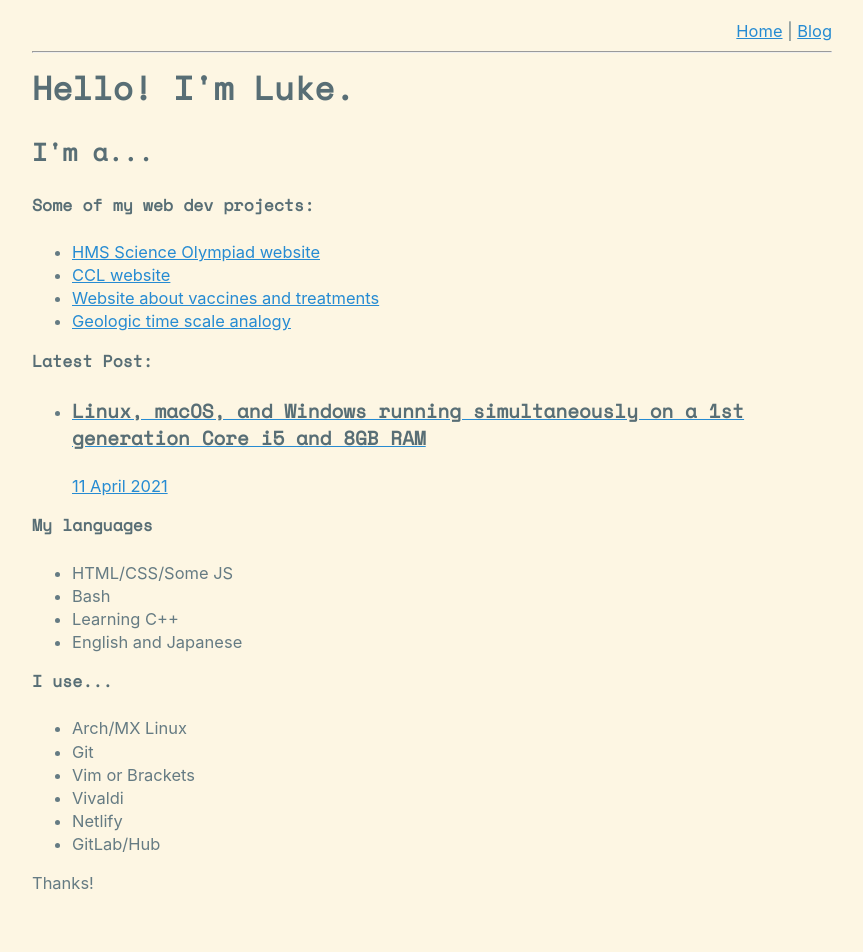
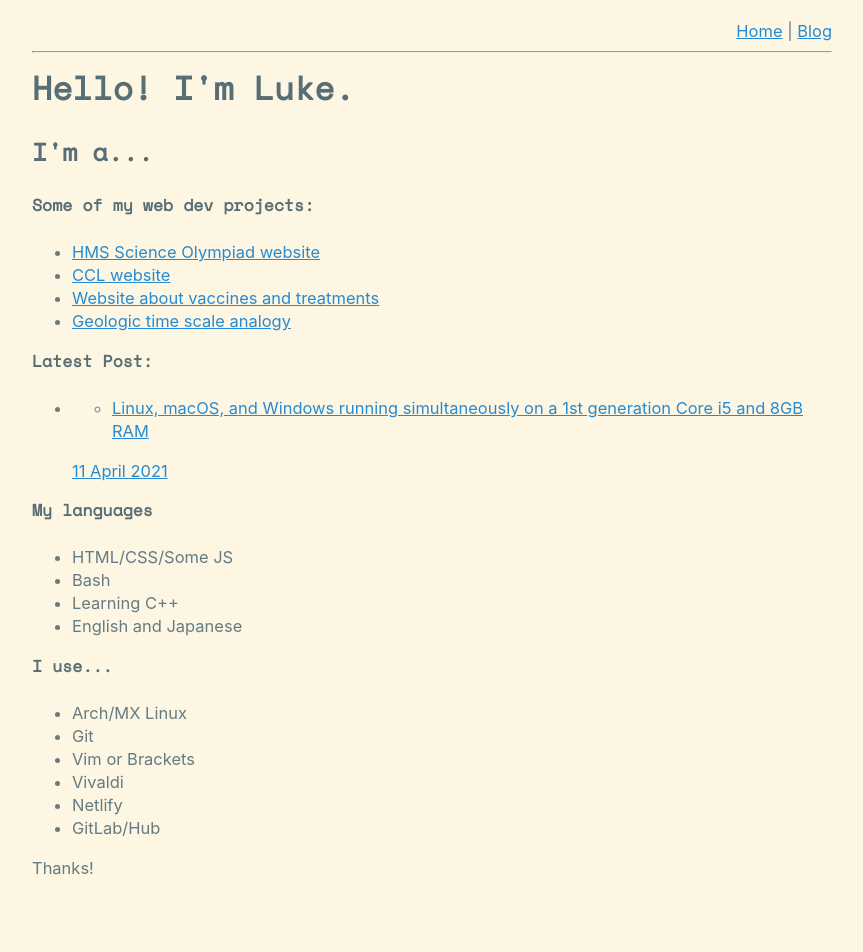
Before and after one commit to luke2m/lukesempire-gitlab-mirror, a Jekyll site: the page built from index.html, in a window 1280 px wide. Shown: the top 952 px of the page, without its empty margins (208-1071 px from the left). Built offline with Jekyll 4.4.1, drawn with Linux system fonts in a browser that asks for light colours.

Commit message:
Update index.html

```diff
--- a/index.html
+++ b/index.html
@@ -41,7 +40,7 @@ layout: default
   {% for post in site.posts limit:1 %}
   <li>
     <a href="{{ post.url }}">
-    <h3>{{ post.title }}</h3>
+    <ul><li>{{ post.title }}</li></ul>
     <p class="blogdate">{{ post.date | date: "%d %B %Y" }}</p>
 
     </a>
```
Also changed, not shown: other parts of index.html (+0 -1 lines).
